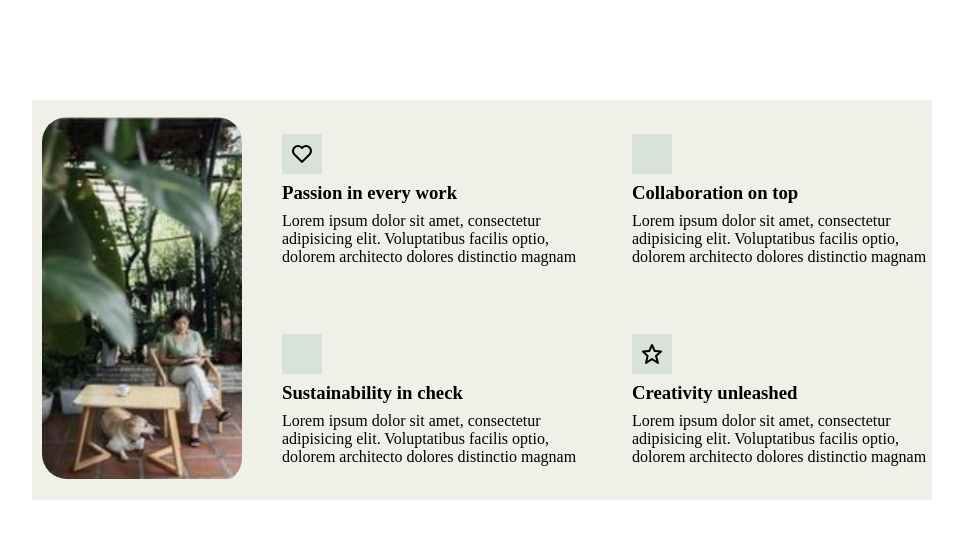
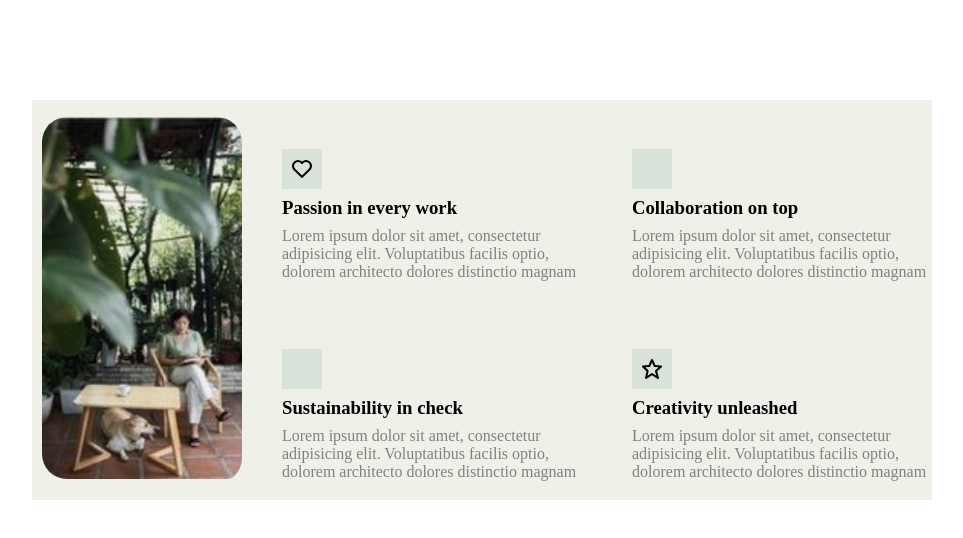
Before and after one commit to alanhorseman/alanhorseman.github.io, a plain HTML site: page index.html in a window 1280 px wide. Shown: the whole page, without its empty margins (158-1121 px from the left). Drawn offline with Linux system fonts and the light colour scheme.

Commit message:
Grid ejemplo

```diff
--- a/css/style.css
+++ b/css/style.css
@@ -62,6 +62,8 @@
     justify-content: center;
     text-align: center;
     padding-left: 40px;
+    padding-top: 30px;
+    height: 100%;
 }
 
 .info {
@@ -71,6 +73,10 @@
 
 .info h3 {
     padding: 8px 0px;
+}
+
+.info p {
+    color: grey;
 }
 
 .icono {
```
